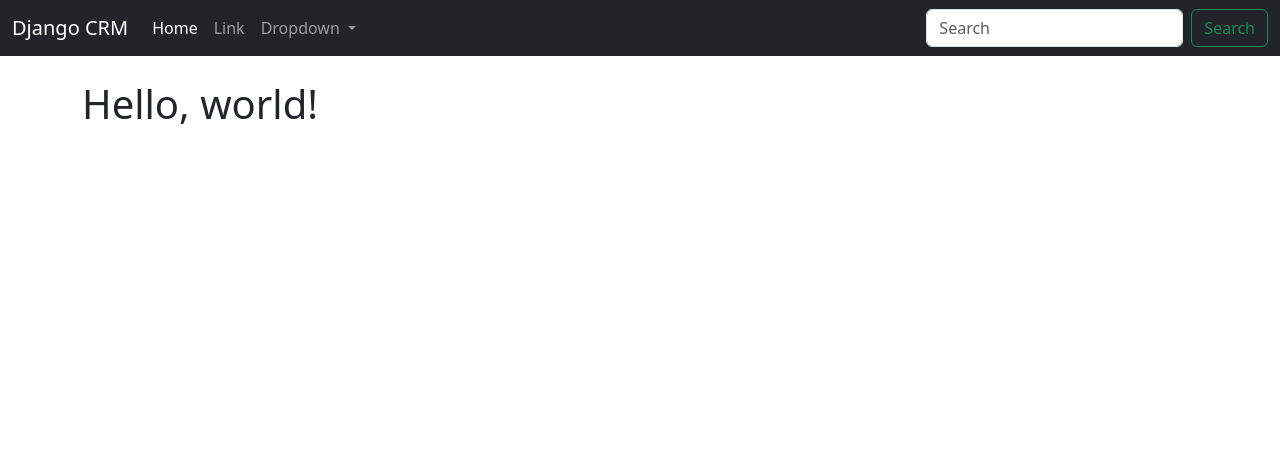
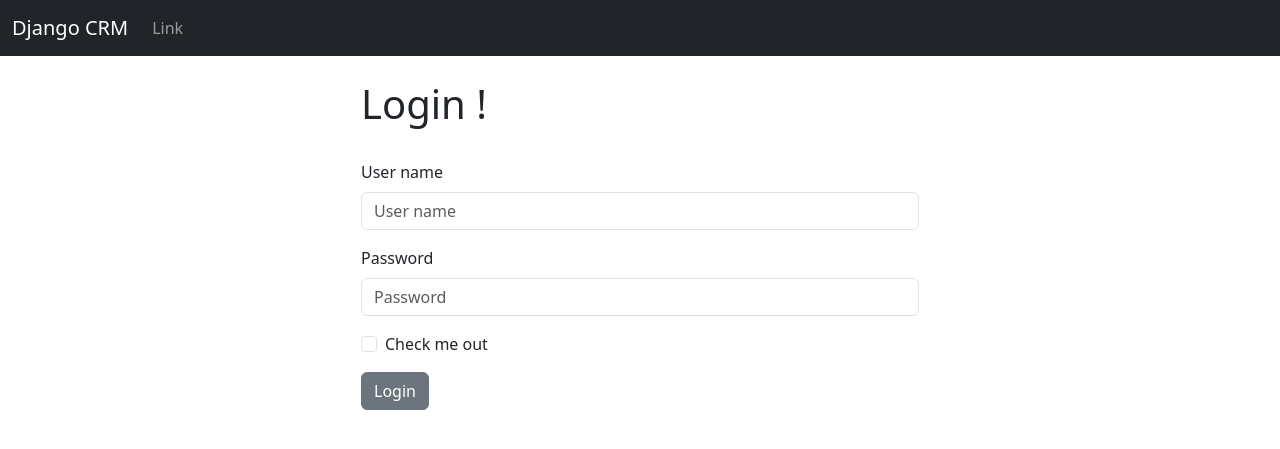
Before and after one commit to tcharrisson/Django-CRM-project, a Django app: page / in a window 1280 px wide. Shown: the top 449 px of the page. Run offline with Django 4.2, Linux system fonts and the light colour scheme.

Commit message:
first frontend changes commit

```diff
--- a/website/templates/base.html
+++ b/website/templates/base.html
@@ -10,6 +10,11 @@
     {% include 'navbar.html' %}
     <div class="container">
         <br/>
+        {% if messages %}
+          {% for message in messages %}
+            {{ message }}
+          {% endfor %}
+        {% endif %}
         {% block content  %}
         {% endblock  %}
     </div>
--- a/website/templates/home.html
+++ b/website/templates/home.html
@@ -8,7 +8,35 @@
   <body>
     {% extends 'base.html' %}
     {% block content %}
-    <h1>Hello, world!</h1>
+    <div class="col-md-6 offset-md-3">
+    {% if user.is_authenticated %}
+    <h1>
+      Hello world!
+    </h1>
+    {% else %}
+    <h1>Login !</h1>
+    <br/>
+    <form method="POST" action="{% url 'home' %}">
+      {% csrf_token %}
+      <form>
+        <div class="mb-3">
+          <label for="username" class="form-label">User name</label>
+          <input type="text" class="form-control" name="username" placeholder="User name" required>
+        </div>
+        <div class="mb-3">
+          <label for="exampleInputPassword1" class="form-label">Password</label>
+          <input type="password" class="form-control" name="password" placeholder="Password" required>
+        </div>
+        <div class="mb-3 form-check">
+          <input type="checkbox" class="form-check-input" id="exampleCheck1">
+          <label class="form-check-label" for="exampleCheck1">Check me out</label>
+        </div>
+        <button type="submit" class="btn btn-secondary">Login</button>
+      </form>
+
+    </form>
+    {% endif %}
+    </div>
     {% endblock  %}
   </body>
 </html>
--- a/website/templates/navbar.html
+++ b/website/templates/navbar.html
@@ -6,29 +6,13 @@
       </button>
       <div class="collapse navbar-collapse" id="navbarSupportedContent">
         <ul class="navbar-nav me-auto mb-2 mb-lg-0">
-          <li class="nav-item">
-            <a class="nav-link active" aria-current="page" href="#">Home</a>
-          </li>
+
           <li class="nav-item">
             <a class="nav-link" href="#">Link</a>
           </li>
-          <li class="nav-item dropdown">
-            <a class="nav-link dropdown-toggle" href="#" role="button" data-bs-toggle="dropdown" aria-expanded="false">
-              Dropdown
-            </a>
-            <ul class="dropdown-menu">
-              <li><a class="dropdown-item" href="#">Action</a></li>
-              <li><a class="dropdown-item" href="#">Another action</a></li>
-              <li><hr class="dropdown-divider"></li>
-              <li><a class="dropdown-item" href="#">Something else here</a></li>
-            </ul>
-          </li>
+        </ul>
 
-        </ul>
-        <form class="d-flex" role="search">
-          <input class="form-control me-2" type="search" placeholder="Search" aria-label="Search">
-          <button class="btn btn-outline-success" type="submit">Search</button>
-        </form>
+
       </div>
     </div>
   </nav>
--- a/website/urls.py
+++ b/website/urls.py
@@ -6,4 +6,7 @@ from . import views
 
 urlpatterns = [
     path('', views.home, name='home'),
+    #path('login/', views.login_user, name='login'),
+    path('logout/', views.logout_user, name='logout'),
+
 ]
--- a/website/views.py
+++ b/website/views.py
@@ -1,9 +1,29 @@
 '''
 working with renders
 '''
-from django.shortcuts import render
-
+from django.shortcuts import render, redirect
+from django.contrib.auth import authenticate, login, logout
+from django.contrib import messages
 
 def home(request):
-    # creating home requests
-    return render(request, 'home.html', {})
+    '''check to see if logging in
+    '''
+    if request.method == "POST":
+        username = request.POST['username']
+        password = request.POST['password']
+        #authenticate
+        user = authenticate(request, username =username, password =password)
+        if user is not None:
+            login(request, user)
+            messages.success(request, message= 'you have been logged in!')
+            return redirect("home")
+        else:
+            messages.success(request, message= "There was an error while logging in, Try again ")
+            return redirect('home')
+    else:
+        return render(request, 'home.html', {})
+
+def logout_user(request):
+    '''logoout function
+    '''
+    pass
```
